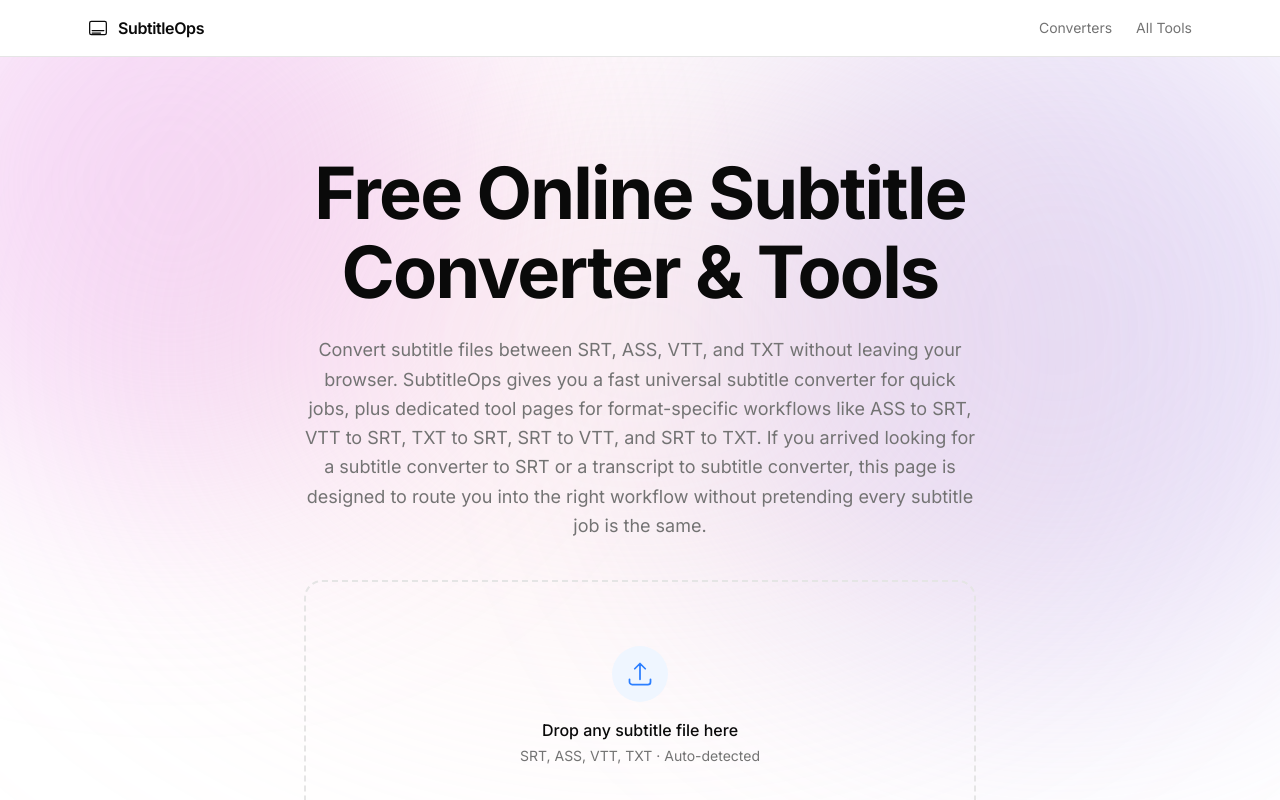
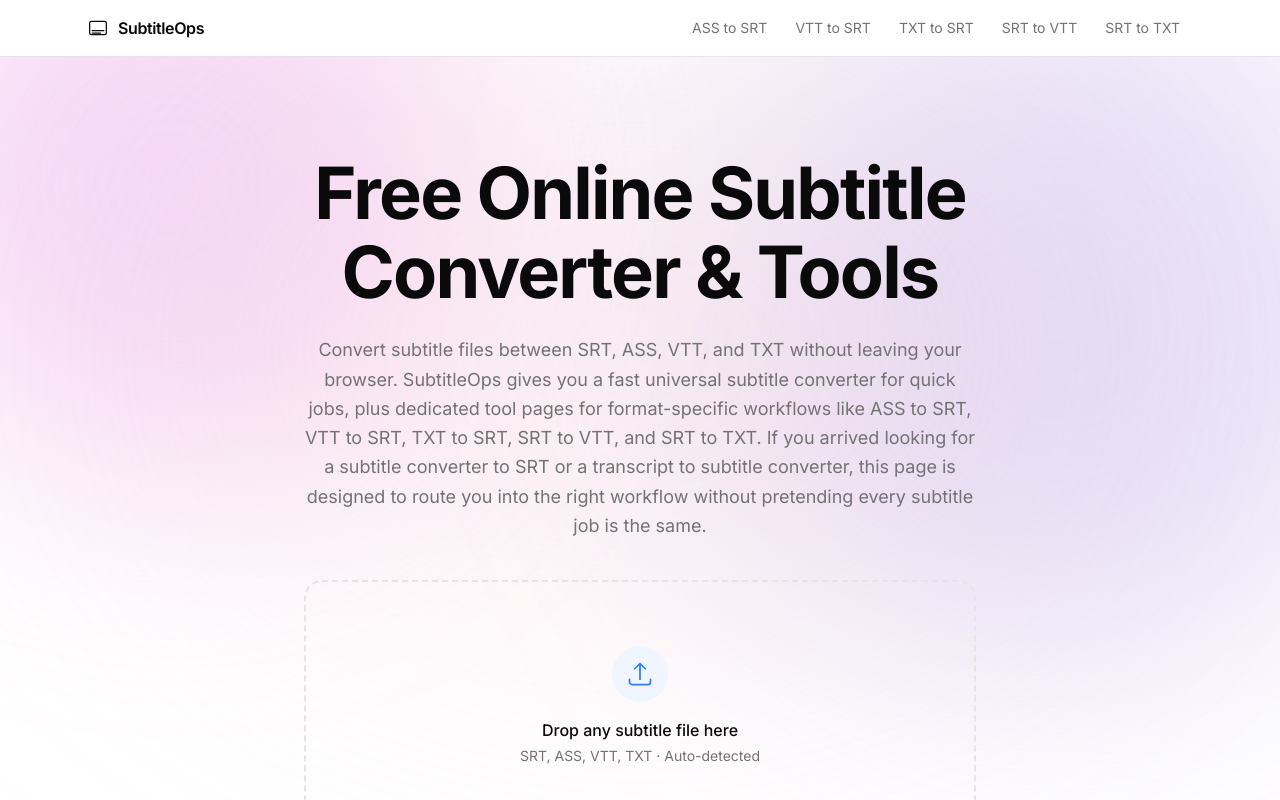
Before and after one commit to jasperchou57/subtitleops, a Next.js app: page / in a window 1280 px wide. Shown: the top 800 px of the page. Built offline with nearby package versions, Linux system fonts and the light colour scheme.

Commit message:
Fix header nav: show all 5 tools directly instead of vague Converters/All Tools links

```diff
--- a/src/components/layout/header.tsx
+++ b/src/components/layout/header.tsx
@@ -1,4 +1,12 @@
 import Link from "next/link";
+
+const navTools = [
+  { name: "ASS to SRT", href: "/tools/ass-to-srt" },
+  { name: "VTT to SRT", href: "/tools/vtt-to-srt" },
+  { name: "TXT to SRT", href: "/tools/txt-to-srt" },
+  { name: "SRT to VTT", href: "/tools/srt-to-vtt" },
+  { name: "SRT to TXT", href: "/tools/srt-to-txt" },
+];
 
 export function Header() {
   return (
@@ -14,13 +22,16 @@
           </span>
         </Link>
 
-        <nav className="hidden md:flex items-center gap-6 text-sm">
-          <Link href="/tools/ass-to-srt" className="text-muted-foreground hover:text-foreground transition-colors">
-            Converters
-          </Link>
-          <Link href="#tools" className="text-muted-foreground hover:text-foreground transition-colors">
-            All Tools
-          </Link>
+        <nav className="hidden md:flex items-center gap-1 text-sm">
+          {navTools.map((tool) => (
+            <Link
+              key={tool.href}
+              href={tool.href}
+              className="px-3 py-1.5 text-muted-foreground hover:text-foreground transition-colors rounded-md hover:bg-accent"
+            >
+              {tool.name}
+            </Link>
+          ))}
         </nav>
       </div>
     </header>
```
